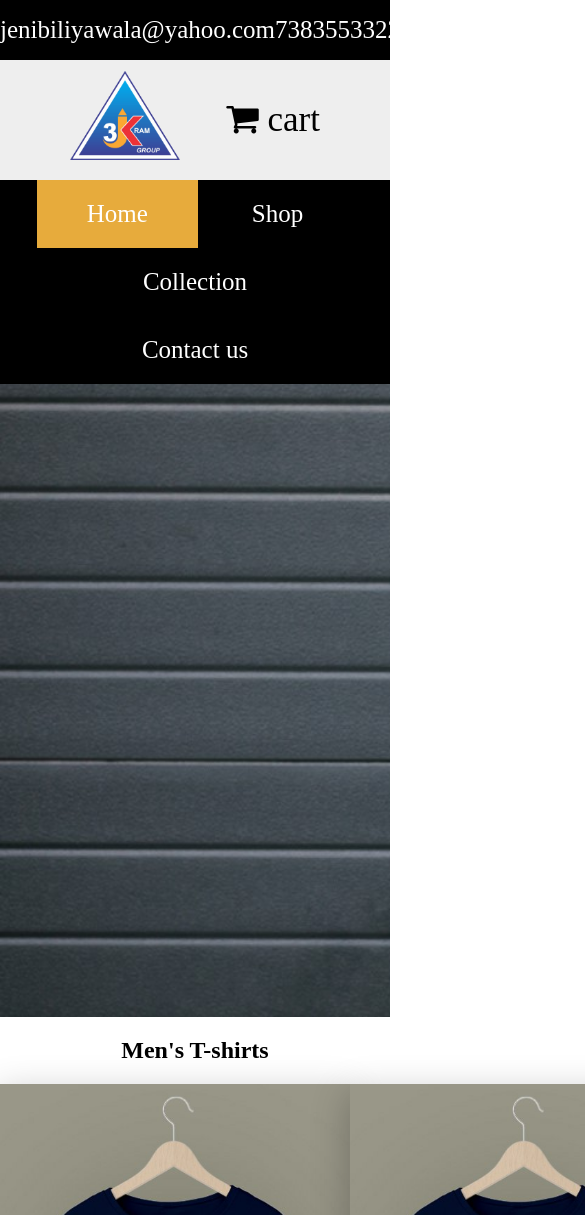
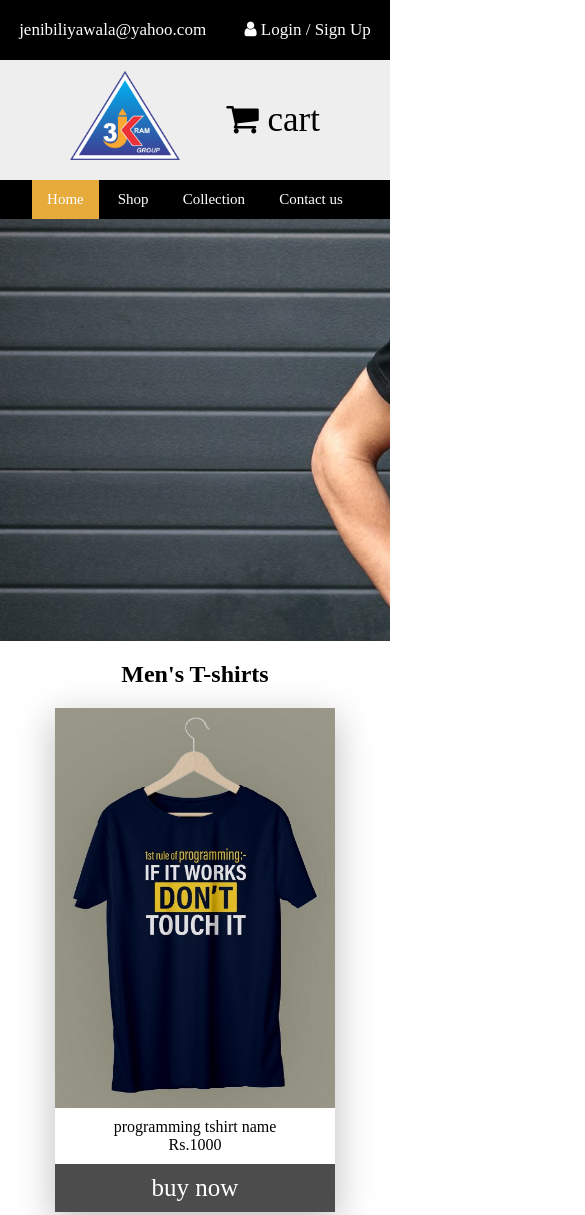
Before and after one commit to jenibiliyawala/ecommerce, a plain HTML site: page index.html in a window 390 px wide. Shown: the top 1215 px of the page, 585 px wide, since content can reach past the window. Drawn offline with Linux system fonts and the light colour scheme.

Commit message:
media query index.html

```diff
--- a/CSS/header.css
+++ b/CSS/header.css
@@ -25,6 +25,22 @@ a{
 
 .top-head a{
 	color:#fff;
+}
+
+@media( max-width: 618px ) {
+	.top-head{
+		font-size: 20px;
+	}
+}
+
+@media(max-width: 470px){
+	.phdiv{
+		display:none;
+	}
+
+	.top-head{
+		font-size: 17px;
+	}
 }
 
 .logo-div{
@@ -58,6 +74,20 @@ a{
 	font-size: 25px;
 }
 
+@media(max-width: 767px) {
+	.main-menu li a{
+		padding: 13px 30px;
+		font-size: 20px;
+	}
+}
+
+@media(max-width: 511px) {
+	.main-menu li a{
+		padding: 11px 15px;
+		font-size: 15px;
+	}
+}
+
 .main-menu li a:hover{
 	background-color:#E7AB3C;
 }
--- a/CSS/main.css
+++ b/CSS/main.css
@@ -8,9 +8,50 @@
 	/*background-attachment: fixed;*/
 }
 
+@media(max-width: 1200px) {
+	.slider-div{
+		background:url("../image/s1.jpg");
+		width: 100%;
+		height:60vh;
+		background-size: cover;
+		background-repeat: no-repeat;
+		/*background-attachment: fixed;*/
+	}
+}
+
+@media(max-width: 962px) {
+	.slider-div{
+		background:url("../image/s1.jpg");
+		width: 100%;
+		height:50vh;
+		background-size: cover;
+		background-repeat: no-repeat;
+		/*background-attachment: fixed;*/
+	}
+}
+
 .main-inner-div{
 	display: flex;
 	justify-content: space-around;
+}
+
+@media (max-width: 880px) {
+
+.main-inner-div{
+	display: flex;
+	flex-direction: column;
+	justify-content: space-around;
+	align-items: center;
+}
+
+.tshirt-div{
+	margin-bottom: 30px;
+}
+
+.hide {
+	display:none;
+}
+
 }
 
 .main-tshirt h2{
@@ -24,6 +65,12 @@
 	/*border: 3px solid #eee;*/
     box-shadow: 0px 11px 35px 2px rgba(0, 0, 0, 0.24);
 	/*box-shadow: 10px 10px 15px #ddd;*/
+}
+
+@media(max-width: 1049px){
+	.tshirt-div{
+		width: 300px;
+	}
 }
 
 .tshirt-div:hover .buy{
@@ -49,6 +96,24 @@
 	width: 350px;
 }
 
+@media(max-width: 1049px){
+	.inner-tshirt{
+		height: 450px;
+		width: 300px;
+	}
+}
+
+@media(max-width: 904px){
+	.inner-tshirt{
+		height: 400px;
+		width: 280px;
+	}
+
+	.tshirt-div{
+		width: 280px;
+	}
+}
+
 .inner-tshirt img{
 	width: 100%;
 	height:100%;
--- a/index.html
+++ b/index.html
@@ -14,7 +14,7 @@
 
 		<div class="top-head" >
 			<div><a class="btn btn-primary btn-xs" href="mailto:jenibiliyawala@yahoo.com">jenibiliyawala@yahoo.com</a></div>
-			<div><a href="tel:7383553322">7383553322</a></div>
+			<div class="phdiv"><a href="tel:7383553322">7383553322</a></div>
 			<div>
 				<i class="fa fa-user"></i>
 				<span>
@@ -72,9 +72,9 @@
 
 			</div>
 		</div>
-		<br>
-		<br>
-		<br>
+		<br class="hide">
+		<br class="hide">
+		<br class="hide">
 		<div class="main-tshirt">
 			<!-- <h2>Men's T-shirts</h2> -->
 			<div class="main-inner-div">
```
